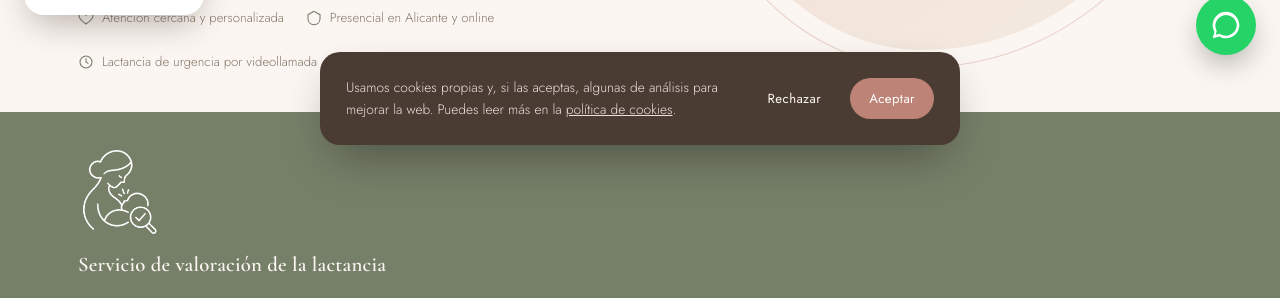
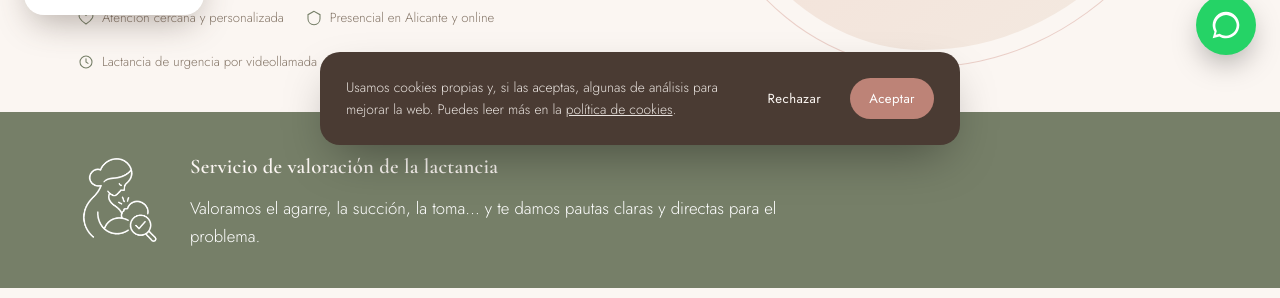
Before and after one commit to alvarolavila/mariaperez-lactancia, a plain HTML site: page index.html in a window 1280 px wide. Shown: the part 635-933 px from the top of the page. Drawn offline with nearby package versions, Linux system fonts and the light colour scheme.

Commit message:
Franja verde: icono y texto en una sola fila
Co-Authored-By: Claude Sonnet 5.5 <noreply@anthropic.com>
Claude-Session: https://claude.ai/code/session_01MFN1MgeGtVF6Etrwt6TfYo

```diff
--- a/css/style.css
+++ b/css/style.css
@@ -260,7 +260,9 @@ section{ padding:96px 0; }
 /* Franja verde con texto + iconos de servicios */
 .urgent-band.band-services .container{ flex-direction:column; justify-content:center; text-align:center; gap:22px; }
 .band-lead{ max-width:62ch !important; font-size:1.05rem !important; opacity:1 !important; }
-.urgent-band.band-services .container{ align-items:flex-start; text-align:left; justify-content:flex-start; gap:14px; }
+.urgent-band.band-services .container{ flex-direction:row; flex-wrap:nowrap; align-items:center; text-align:left; justify-content:flex-start; gap:28px; }
+.band-copy{ display:flex; flex-direction:column; gap:6px; }
+@media (max-width:640px){ .urgent-band.band-services .container{ flex-direction:column; align-items:flex-start; gap:14px; } }
 .band-valoracion-icon{ width:auto; height:auto; display:block; }
 .band-valoracion-icon img{ width:auto; height:84px; max-width:84px; object-fit:contain; filter:brightness(0) invert(1); display:block; }
 .band-title{ color:#fff; font-size:1.5rem; margin:0; }
--- a/index.html
+++ b/index.html
@@ -170,8 +170,10 @@
   <section class="urgent-band band-services" id="urgencia">
     <div class="container">
       <div class="band-valoracion-icon"><img src="assets/icons2/icon3-valoracion.png" alt="Valoración de la lactancia" width="96" height="96"></div>
-      <h3 class="band-title">Servicio de valoración de la lactancia</h3>
+      <div class="band-copy">
+        <h3 class="band-title">Servicio de valoración de la lactancia</h3>
       <p class="band-lead">Valoramos el agarre, la succión, la toma… y te damos pautas claras y directas para el problema.</p>
+      </div>
     </div>
   </section>
 
```
Also changed, not shown: en/index.html (+3 -1 lines), fr/index.html (+3 -1 lines).
